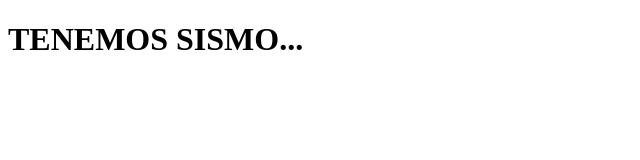
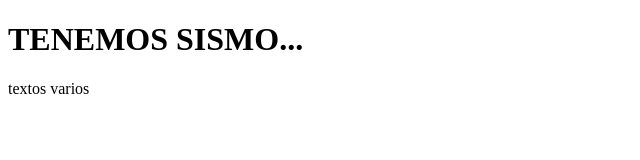
Before and after one commit to elrogerrr/sismo, a plain HTML site: page index.html in a window 1280 px wide. Shown: the full height of the page, 0-640 px from the left. Drawn offline with Linux system fonts and the light colour scheme.

Commit message:
commit varios

```diff
--- a/index.html
+++ b/index.html
@@ -7,5 +7,6 @@
 </head>
 <body>
     <h1>TENEMOS SISMO...</h1>
+    <p>textos varios</p>
 </body>
 </html>
```
